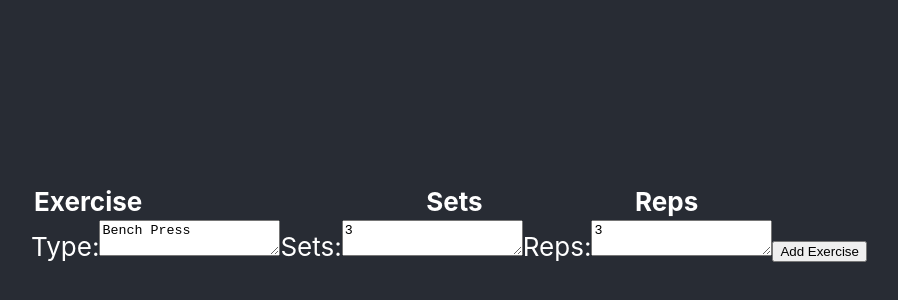
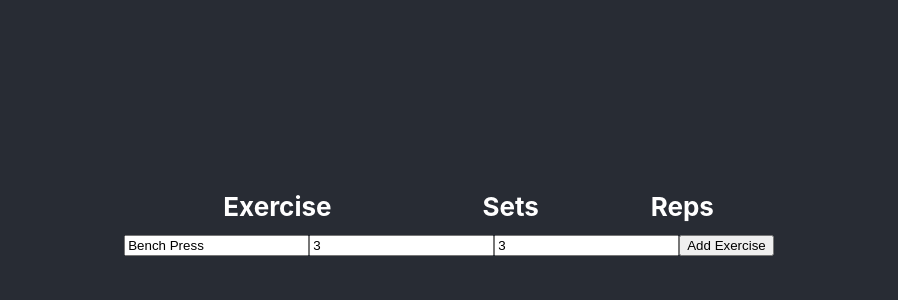
Before and after one commit to AndreBarr/fitjournal, a React (Create React App) app: page / in a window 1280 px wide. Shown: the part 178-478 px from the top of the page, without its empty margins (191-1089 px from the left). Built offline with nearby package versions, Linux system fonts and the light colour scheme.

Commit message:
Made table look a bit nicer

```diff
--- a/src/App.css
+++ b/src/App.css
@@ -1,16 +1,5 @@
 .App {
   text-align: center;
-}
-
-.App-logo {
-  height: 40vmin;
-  pointer-events: none;
-}
-
-@media (prefers-reduced-motion: no-preference) {
-  .App-logo {
-    animation: App-logo-spin infinite 20s linear;
-  }
 }
 
 .App-header {
@@ -24,20 +13,7 @@
   color: white;
 }
 
-.App-link {
-  color: #61dafb;
-}
-
-@keyframes App-logo-spin {
-  from {
-    transform: rotate(0deg);
-  }
-  to {
-    transform: rotate(360deg);
-  }
-}
-
 .workout-table {
-  text-align: left;
+  text-align: center;
   width: 100%;
 }
--- a/src/components/ExerciseForm.js
+++ b/src/components/ExerciseForm.js
@@ -4,25 +4,25 @@
   return (
     <form onSubmit={props.handleSubmit}>
       <label>
-        Type:
-        <textarea
+        <input
           name="type"
+          type="text"
           value={props.type}
           onChange={props.handleChange}
         />
       </label>
       <label>
-        Sets:
-        <textarea
+        <input
           name="sets"
+          type="number"
           value={props.sets}
           onChange={props.handleChange}
         />
       </label>
       <label>
-        Reps:
-        <textarea
+        <input
           name="reps"
+          type="number"
           value={props.reps}
           onChange={props.handleChange}
         />
```
